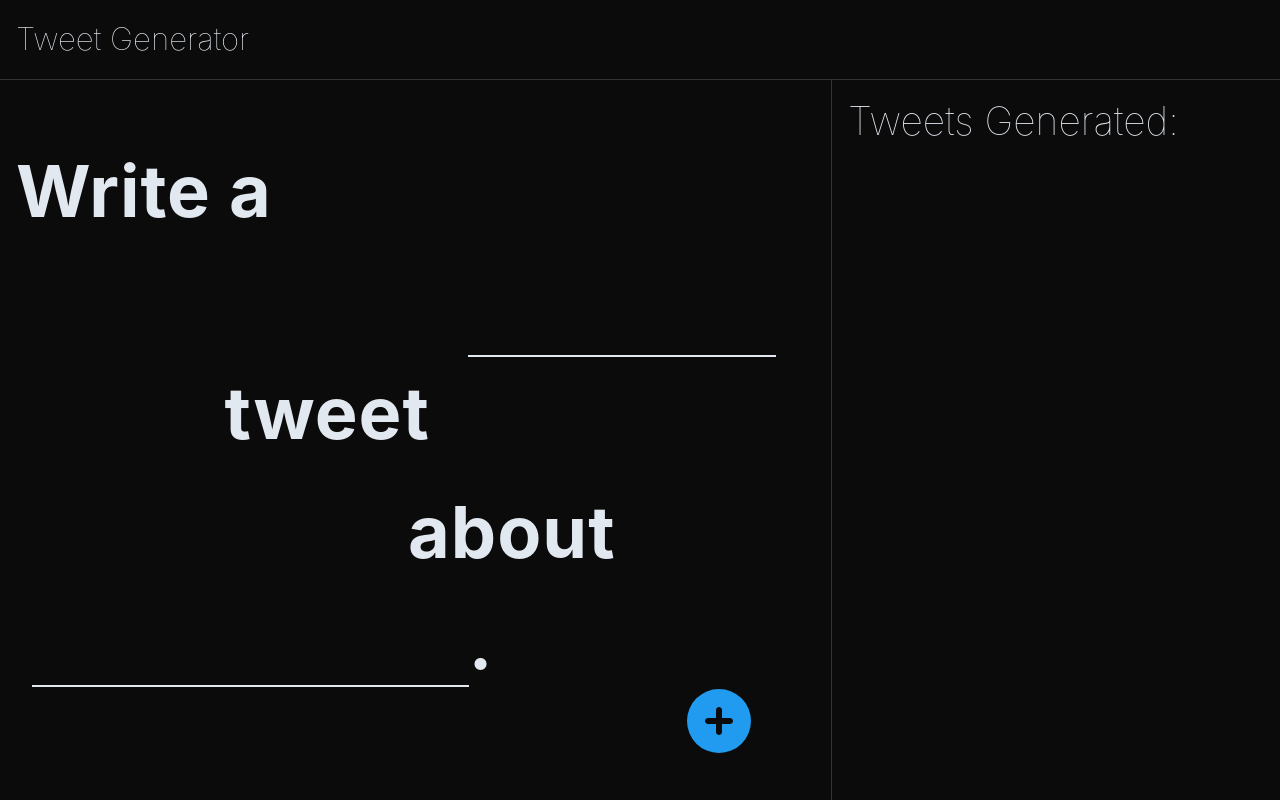
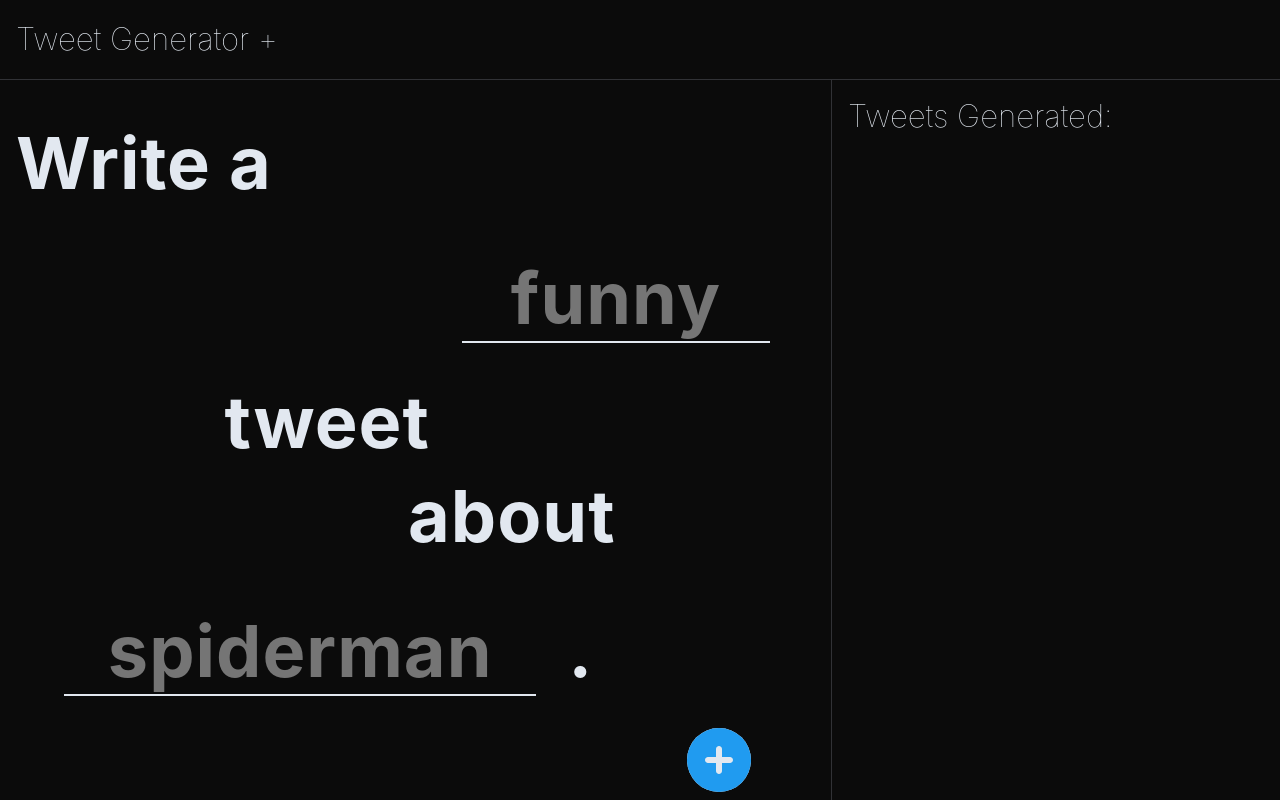
Before and after one commit to marcokwan10/tweet-generator, a React (Create React App) app: page / in a window 1280 px wide. Built offline with nearby package versions, Linux system fonts and the light colour scheme.

Commit message:
feat: tweet button save to clipboard

```diff
--- a/src/App.css
+++ b/src/App.css
@@ -140,9 +140,20 @@ prompt side
 
 }
 
-#emotion, #person-input {
+#emotion {
   grid-row: 3 / 4;
   grid-column: 3 / 5;
+}
+
+#person {
+  grid-row: 6 / 7;
+  grid-column: 1 / 4;
+  margin-left: 1rem;
+  display: flex;
+  align-items: baseline;
+}
+
+#emotion input, #person input {
   width: 80%;
   text-decoration: none;
   background-color: inherit;
@@ -154,10 +165,12 @@ prompt side
   letter-spacing: var(--letter-spacing);
   justify-self: center;
   text-align: center;
-
+  margin: 2rem;
+  padding-top: 1rem;
+  caret-color: var(--twitter-blue);
 }
 
-#emotion, #person-input:focus{
+#emotion input, #person input:focus{
   outline: none;
 }
 
@@ -176,24 +189,19 @@ prompt side
   align-self: flex-end;
 }
 
-#person {
-  width: 90%;
-  grid-row: 6 / 7;
-  grid-column: 1 / 4;
-  align-self: flex-end;
-  margin-left: 1rem;
-  justify-content: center;
-}
-
 #submit{
   grid-row: 7 / 8;
   grid-column: 4 / 5;
   color: var(--twitter-blue);
+  background-color: var(--grey200);
+  border-radius: 50%;
   justify-self: center;
 }
+
 #submit:hover {
-  color: var(--grey200);
   cursor: pointer;
+  background-color: var(--backgroundColor);
+  border-radius: 50%;
 }
 
 /*
@@ -208,10 +216,9 @@ tweet side
   background-color: var(--backgroundColor);
 }
 
-.tweets-container h2 {
+.tweets-container h3 {
   padding: 1rem 1rem 0.5rem 1rem;
   margin-bottom: 0.5rem;
-  /* border-bottom: 1px solid var(--border-color); */
 }
 
 /*
@@ -292,6 +299,10 @@ Tweet
   color: var(--twitter-blue);
 }
 
+.tweet-icon-list p {
+  margin: 0;
+}
+
 .tweet-button {
   color: var(--grey200);
   background-color: var(--twitter-blue);
@@ -303,3 +314,22 @@ Tweet
   font-size: 1.1rem;
   font-weight: 600;
 }
+
+.tweet-button:hover {
+  color: var(--backgroundColor);
+  cursor: pointer;
+}
+
+.tweet-alert {
+  animation: slide 0.25s ;
+}
+
+@keyframes slide {
+  from {
+      transform: translateX(100%);
+    }
+
+    to {
+      transform: translateX(0%);
+    }
+}
--- a/src/App.jsx
+++ b/src/App.jsx
@@ -1,7 +1,5 @@
 import React, { useState } from "react";
 import "./app.css";
-import { FontAwesomeIcon } from "@fortawesome/react-fontawesome";
-import { faCirclePlus } from "@fortawesome/free-solid-svg-icons";
 
 import Header from "./components/Header";
 import Prompt from "./components/Prompt";
@@ -14,7 +12,7 @@ function App() {
 
 	const submitHandler = async (e) => {
 		e.preventDefault();
-		const prompt = `Write a ${emotion} tweet about ${person}`;
+		const prompt = `Write a ${emotion} tweet about ${person}.`;
 		const config = {
 			prompt: prompt,
 			temperature: 0.5,
@@ -52,7 +50,7 @@ function App() {
 				/>
 
 				<div className="tweets-container">
-					<h2>Tweets Generated:</h2>
+					<h3>Tweets Generated:</h3>
 					{tweets.map((tweet) => (
 						<TweetsResult tweet={tweet} />
 					))}
--- a/src/components/Header.jsx
+++ b/src/components/Header.jsx
@@ -3,7 +3,10 @@ import React from "react";
 function Header() {
 	return (
 		<div className="header-container">
-			<h3>Tweet Generator</h3>
+			<h3>
+				{/* Tweet Generator ____<span id="blink">I</span> */}
+				Tweet Generator +
+			</h3>
 		</div>
 	);
 }
--- a/src/components/Prompt.jsx
+++ b/src/components/Prompt.jsx
@@ -6,12 +6,15 @@ function Prompt({ submitHandler, emotion, person, setEmotion, setPerson }) {
 	return (
 		<div className="prompt-container">
 			<h1 id="write-a">Write a</h1>
-			<input id="emotion" type="text" value={emotion} onChange={(e) => setEmotion(e.target.value)} />
+			<div id="emotion">
+				<input type="text" placeholder="funny" value={emotion} onChange={(e) => setEmotion(e.target.value)} />
+			</div>
 			<h1 id="tweet">tweet</h1>
 			<h1 id="about">about</h1>
-			<h1 id="person">
-				<input id="person-input" type="text" value={person} onChange={(e) => setPerson(e.target.value)} />.
-			</h1>
+			<div id="person">
+				<input type="text" placeholder="spiderman" value={person} onChange={(e) => setPerson(e.target.value)} />
+				<h1>.</h1>
+			</div>
 			<FontAwesomeIcon onClick={submitHandler} size="4x" id="submit" icon={faCirclePlus} />
 		</div>
 	);
--- a/src/components/TweetsResult.jsx
+++ b/src/components/TweetsResult.jsx
@@ -1,10 +1,18 @@
-import React from "react";
+import React, { useState } from "react";
 import { FontAwesomeIcon } from "@fortawesome/react-fontawesome";
 import { faEarthAmericas, faUser } from "@fortawesome/free-solid-svg-icons";
-import { faImage, faFaceSmile, faMap, faCalendarPlus } from "@fortawesome/free-regular-svg-icons";
+import { faImage, faFaceSmile, faMap, faCalendarPlus, faClipboard } from "@fortawesome/free-regular-svg-icons";
 
 function TweetsResult({ tweet }) {
 	const [prompt, result] = tweet;
+	const [alert, setAlert] = useState(false);
+
+	const tweetButtonHandler = () => {
+		navigator.clipboard.writeText(result);
+		setAlert(true);
+		setTimeout(() => setAlert(false), 2000);
+	};
+
 	return (
 		<div className="tweet-container">
 			<h4 id="prompt">{prompt}</h4>
@@ -28,7 +36,14 @@ function TweetsResult({ tweet }) {
 							<FontAwesomeIcon icon={faCalendarPlus} className="tweet-icon" />
 							<FontAwesomeIcon icon={faMap} className="tweet-icon" />
 						</div>
-						<button className="tweet-button">Tweet</button>
+						{alert && (
+							<p className="tweet-alert">
+								Copied <FontAwesomeIcon icon={faClipboard} />
+							</p>
+						)}
+						<button onClick={tweetButtonHandler} className="tweet-button">
+							Tweet
+						</button>
 					</div>
 				</div>
 			</div>
```
